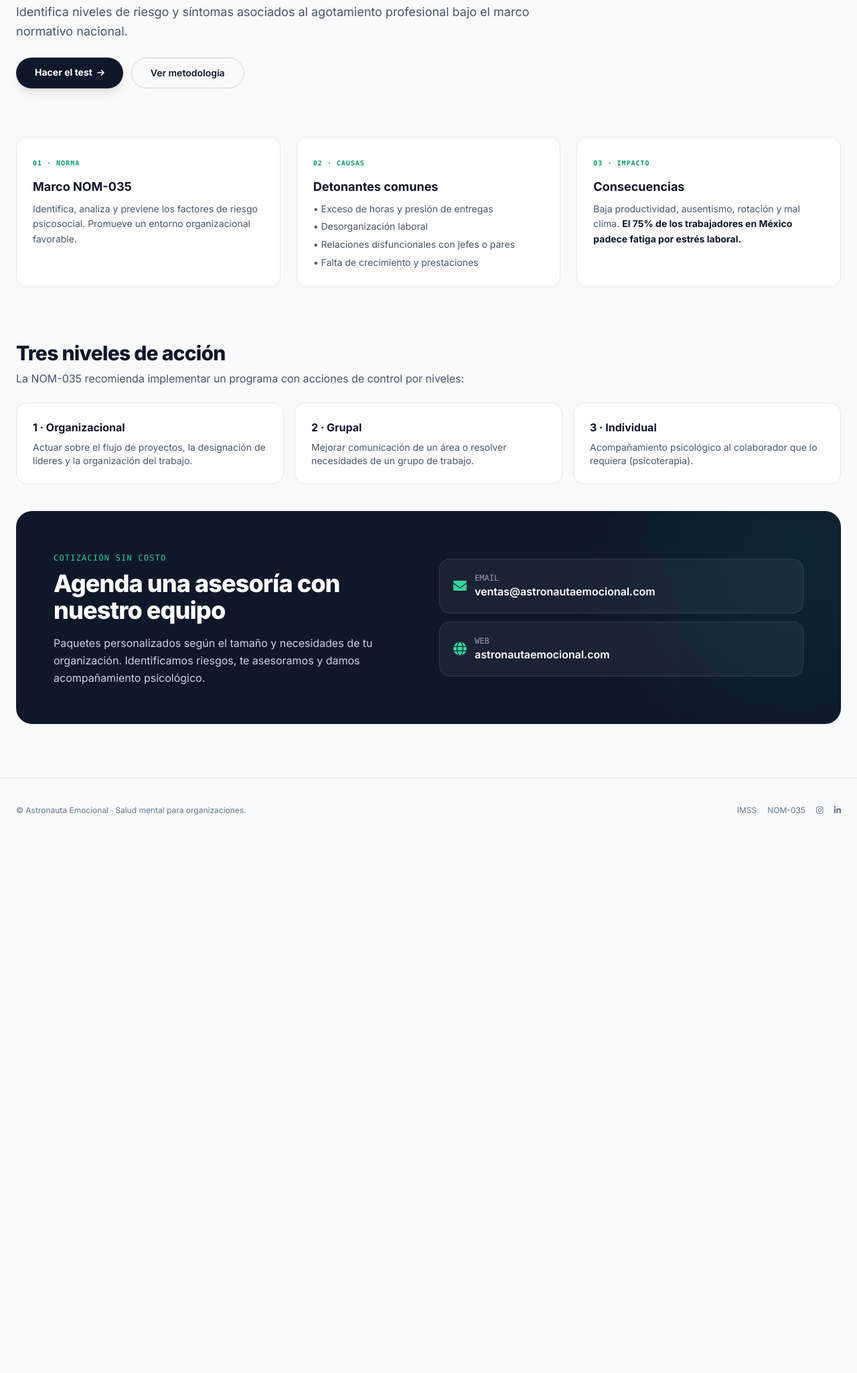
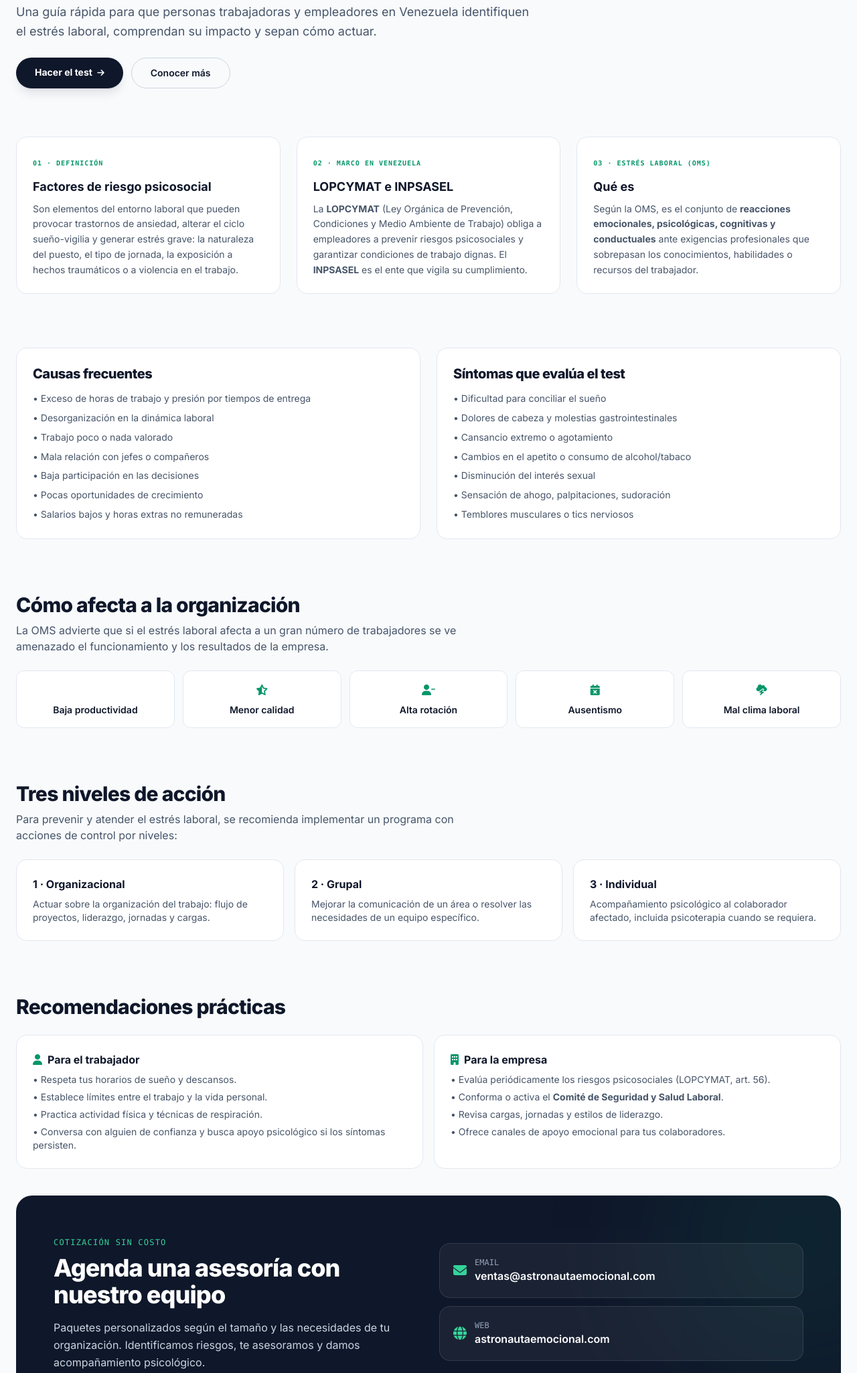
Before and after one commit to Yeflix/testestres, a website: page info.html in a window 1280 px wide. Shown: the part 264-2314 px from the top of the page at 67% size. Before the commit the page ends 1522 px from the top, so only its background shows below. Drawn offline with nearby package versions, Linux system fonts and the light colour scheme; no server answers.

```diff
--- a/assets/js/admin.js
+++ b/assets/js/admin.js
@@ -69,7 +69,7 @@
   empty.classList.toggle("hidden", rows.length > 0);
 
   tb.innerHTML = rows.map((r, i) => {
-    const date = r.createdAt ? r.createdAt.toLocaleString("es-MX", { dateStyle: "short", timeStyle: "short" }) : "—";
+    const date = r.createdAt ? r.createdAt.toLocaleString("es-VE", { dateStyle: "short", timeStyle: "short" }) : "—";
     const typ = r.userId
       ? `<span class="px-2 py-0.5 rounded-full bg-emerald-50 text-emerald-700 text-[11px] font-semibold">Registrado</span>`
       : `<span class="px-2 py-0.5 rounded-full bg-slate-100 text-slate-600 text-[11px] font-semibold">Anónimo</span>`;
@@ -124,7 +124,7 @@
   // Hoja 1: Resumen completo (incluye datos personales + preguntas seleccionadas)
   const summary = ALL.map(r => {
     const row = {
-      Fecha: r.createdAt ? r.createdAt.toLocaleString("es-MX") : "",
+      Fecha: r.createdAt ? r.createdAt.toLocaleString("es-VE") : "",
       Nombre: r.name || "",
       Apellido: r.lastName || "",
       Correo: r.email || "",
@@ -146,7 +146,7 @@
   // Hoja 2: Detalle vertical (una fila por respuesta) - para análisis pivote
   const detailLong = [];
   ALL.forEach(r => {
-    const fecha = r.createdAt ? r.createdAt.toLocaleString("es-MX") : "";
+    const fecha = r.createdAt ? r.createdAt.toLocaleString("es-VE") : "";
     QUESTIONS.forEach((q, idx) => {
       const v = r.answers?.[idx];
       detailLong.push({
--- a/assets/js/dashboard.js
+++ b/assets/js/dashboard.js
@@ -69,7 +69,7 @@
   if (!items.length) { empty.classList.remove("hidden"); table.classList.add("hidden"); return; }
 
   body.innerHTML = items.map((it, i) => {
-    const date = it.createdAt ? it.createdAt.toLocaleString("es-MX", { dateStyle: "medium", timeStyle: "short" }) : "—";
+    const date = it.createdAt ? it.createdAt.toLocaleString("es-VE", { dateStyle: "medium", timeStyle: "short" }) : "—";
     const next = items[i+1];
     const diff = next ? it.score - next.score : null;
     const tr = diff === null ? "—" : diff < 0 ? `<span class="text-emerald-600">↓ ${Math.abs(diff)}</span>` : diff > 0 ? `<span class="text-red-600">↑ ${diff}</span>` : `<span class="text-slate-500">=</span>`;
--- a/assets/js/questions.js
+++ b/assets/js/questions.js
@@ -1,4 +1,4 @@
-// Preguntas y lógica de scoring (NOM-035 / IMSS)
+// Preguntas y lógica de scoring (basado en OMS/OIT — adaptado para Venezuela / LOPCYMAT)
 export const QUESTIONS = [
   "Imposibilidad de conciliar el sueño",
   "Jaquecas y dolores de cabeza",
--- a/info.html
+++ b/info.html
@@ -4,7 +4,7 @@
 <meta charset="UTF-8" />
 <meta name="viewport" content="width=device-width, initial-scale=1.0" />
 <title>Información · Test de Estrés Laboral | Astronauta Emocional</title>
-<meta name="description" content="Qué son los factores de riesgo psicosocial, cómo afecta el estrés laboral y cómo actuar. Guía alineada a NOM-035." />
+<meta name="description" content="Guía sobre factores de riesgo psicosocial y estrés laboral en Venezuela. Marco LOPCYMAT / INPSASEL, síntomas, consecuencias y recomendaciones." />
 <link rel="preconnect" href="https://fonts.googleapis.com">
 <link rel="preconnect" href="https://fonts.gstatic.com" crossorigin>
 <link href="https://fonts.googleapis.com/css2?family=Inter:wght@400;500;600;700;800&family=JetBrains+Mono:wght@400;500;600&display=swap" rel="stylesheet">
@@ -39,48 +39,109 @@
   <!-- Hero -->
   <header class="mx-auto max-w-7xl px-6 pt-12 pb-8">
     <div class="max-w-3xl">
-      <div class="inline-flex items-center gap-2 rounded-full bg-emerald-50 px-3 py-1 text-xs font-semibold text-emerald-700">NOM-035-STPS-2018</div>
-      <h1 class="mt-4 text-4xl md:text-5xl font-extrabold tracking-tight leading-[1.05]">Evaluación de Factores Psicosociales</h1>
-      <p class="mt-4 text-lg text-slate-600 leading-relaxed">Identifica niveles de riesgo y síntomas asociados al agotamiento profesional bajo el marco normativo nacional.</p>
+      <div class="inline-flex items-center gap-2 rounded-full bg-emerald-50 px-3 py-1 text-xs font-semibold text-emerald-700">LOPCYMAT · INPSASEL · Venezuela</div>
+      <h1 class="mt-4 text-4xl md:text-5xl font-extrabold tracking-tight leading-[1.05]">Estrés laboral y factores de riesgo psicosocial</h1>
+      <p class="mt-4 text-lg text-slate-600 leading-relaxed">Una guía rápida para que personas trabajadoras y empleadores en Venezuela identifiquen el estrés laboral, comprendan su impacto y sepan cómo actuar.</p>
       <div class="mt-6 flex flex-wrap gap-3">
         <a href="index.html" class="rounded-full bg-slate-900 px-7 py-3 text-sm font-bold text-white hover:bg-slate-800 shadow-lg shadow-slate-900/10">Hacer el test <i class="fas fa-arrow-right ml-1 text-xs"></i></a>
-        <a href="#metodologia" class="rounded-full border border-slate-300 px-7 py-3 text-sm font-semibold hover:bg-white">Ver metodología</a>
+        <a href="#factores" class="rounded-full border border-slate-300 px-7 py-3 text-sm font-semibold hover:bg-white">Conocer más</a>
       </div>
     </div>
   </header>
 
-  <!-- Contexto -->
-  <section id="metodologia" class="mx-auto max-w-7xl px-6 py-10 grid grid-cols-1 lg:grid-cols-3 gap-6">
+  <!-- ¿Qué son los factores de riesgo psicosocial? -->
+  <section id="factores" class="mx-auto max-w-7xl px-6 py-10 grid grid-cols-1 lg:grid-cols-3 gap-6">
     <div class="rounded-2xl border border-slate-200 bg-white p-6">
-      <span class="font-mono text-[10px] font-bold uppercase tracking-widest text-emerald-600">01 · Norma</span>
-      <h3 class="mt-3 text-lg font-bold">Marco NOM-035</h3>
-      <p class="mt-2 text-sm text-slate-600 leading-relaxed">Identifica, analiza y previene los factores de riesgo psicosocial. Promueve un entorno organizacional favorable.</p>
+      <span class="font-mono text-[10px] font-bold uppercase tracking-widest text-emerald-600">01 · Definición</span>
+      <h3 class="mt-3 text-lg font-bold">Factores de riesgo psicosocial</h3>
+      <p class="mt-2 text-sm text-slate-600 leading-relaxed">Son elementos del entorno laboral que pueden provocar trastornos de ansiedad, alterar el ciclo sueño-vigilia y generar estrés grave: la naturaleza del puesto, el tipo de jornada, la exposición a hechos traumáticos o a violencia en el trabajo.</p>
     </div>
     <div class="rounded-2xl border border-slate-200 bg-white p-6">
-      <span class="font-mono text-[10px] font-bold uppercase tracking-widest text-emerald-600">02 · Causas</span>
-      <h3 class="mt-3 text-lg font-bold">Detonantes comunes</h3>
-      <ul class="mt-2 text-sm text-slate-600 leading-relaxed space-y-1">
-        <li>• Exceso de horas y presión de entregas</li>
-        <li>• Desorganización laboral</li>
-        <li>• Relaciones disfuncionales con jefes o pares</li>
-        <li>• Falta de crecimiento y prestaciones</li>
+      <span class="font-mono text-[10px] font-bold uppercase tracking-widest text-emerald-600">02 · Marco en Venezuela</span>
+      <h3 class="mt-3 text-lg font-bold">LOPCYMAT e INPSASEL</h3>
+      <p class="mt-2 text-sm text-slate-600 leading-relaxed">La <strong>LOPCYMAT</strong> (Ley Orgánica de Prevención, Condiciones y Medio Ambiente de Trabajo) obliga a empleadores a prevenir riesgos psicosociales y garantizar condiciones de trabajo dignas. El <strong>INPSASEL</strong> es el ente que vigila su cumplimiento.</p>
+    </div>
+    <div class="rounded-2xl border border-slate-200 bg-white p-6">
+      <span class="font-mono text-[10px] font-bold uppercase tracking-widest text-emerald-600">03 · Estrés laboral (OMS)</span>
+      <h3 class="mt-3 text-lg font-bold">Qué es</h3>
+      <p class="mt-2 text-sm text-slate-600 leading-relaxed">Según la OMS, es el conjunto de <strong>reacciones emocionales, psicológicas, cognitivas y conductuales</strong> ante exigencias profesionales que sobrepasan los conocimientos, habilidades o recursos del trabajador.</p>
+    </div>
+  </section>
+
+  <!-- Causas y síntomas -->
+  <section class="mx-auto max-w-7xl px-6 py-10 grid grid-cols-1 md:grid-cols-2 gap-6">
+    <div class="rounded-2xl border border-slate-200 bg-white p-6">
+      <h2 class="text-xl font-extrabold tracking-tight">Causas frecuentes</h2>
+      <ul class="mt-3 text-sm text-slate-600 leading-relaxed space-y-1.5">
+        <li>• Exceso de horas de trabajo y presión por tiempos de entrega</li>
+        <li>• Desorganización en la dinámica laboral</li>
+        <li>• Trabajo poco o nada valorado</li>
+        <li>• Mala relación con jefes o compañeros</li>
+        <li>• Baja participación en las decisiones</li>
+        <li>• Pocas oportunidades de crecimiento</li>
+        <li>• Salarios bajos y horas extras no remuneradas</li>
       </ul>
     </div>
     <div class="rounded-2xl border border-slate-200 bg-white p-6">
-      <span class="font-mono text-[10px] font-bold uppercase tracking-widest text-emerald-600">03 · Impacto</span>
-      <h3 class="mt-3 text-lg font-bold">Consecuencias</h3>
-      <p class="mt-2 text-sm text-slate-600 leading-relaxed">Baja productividad, ausentismo, rotación y mal clima. <strong class="text-slate-900">El 75% de los trabajadores en México padece fatiga por estrés laboral.</strong></p>
+      <h2 class="text-xl font-extrabold tracking-tight">Síntomas que evalúa el test</h2>
+      <ul class="mt-3 text-sm text-slate-600 leading-relaxed space-y-1.5">
+        <li>• Dificultad para conciliar el sueño</li>
+        <li>• Dolores de cabeza y molestias gastrointestinales</li>
+        <li>• Cansancio extremo o agotamiento</li>
+        <li>• Cambios en el apetito o consumo de alcohol/tabaco</li>
+        <li>• Disminución del interés sexual</li>
+        <li>• Sensación de ahogo, palpitaciones, sudoración</li>
+        <li>• Temblores musculares o tics nerviosos</li>
+      </ul>
     </div>
   </section>
 
-  <!-- Tips -->
+  <!-- Consecuencias -->
+  <section class="mx-auto max-w-7xl px-6 py-10">
+    <h2 class="text-2xl md:text-3xl font-extrabold tracking-tight">Cómo afecta a la organización</h2>
+    <p class="mt-2 text-slate-600 max-w-2xl">La OMS advierte que si el estrés laboral afecta a un gran número de trabajadores se ve amenazado el funcionamiento y los resultados de la empresa.</p>
+    <div class="mt-6 grid grid-cols-2 md:grid-cols-5 gap-3">
+      <div class="rounded-xl border border-slate-200 bg-white p-4 text-center"><i class="fas fa-chart-line-down text-emerald-600"></i><p class="mt-2 text-sm font-semibold">Baja productividad</p></div>
+      <div class="rounded-xl border border-slate-200 bg-white p-4 text-center"><i class="fas fa-star-half-stroke text-emerald-600"></i><p class="mt-2 text-sm font-semibold">Menor calidad</p></div>
+      <div class="rounded-xl border border-slate-200 bg-white p-4 text-center"><i class="fas fa-user-minus text-emerald-600"></i><p class="mt-2 text-sm font-semibold">Alta rotación</p></div>
+      <div class="rounded-xl border border-slate-200 bg-white p-4 text-center"><i class="fas fa-calendar-xmark text-emerald-600"></i><p class="mt-2 text-sm font-semibold">Ausentismo</p></div>
+      <div class="rounded-xl border border-slate-200 bg-white p-4 text-center"><i class="fas fa-cloud-bolt text-emerald-600"></i><p class="mt-2 text-sm font-semibold">Mal clima laboral</p></div>
+    </div>
+  </section>
+
+  <!-- Tres niveles de acción -->
   <section class="mx-auto max-w-7xl px-6 py-10">
     <h2 class="text-2xl md:text-3xl font-extrabold tracking-tight">Tres niveles de acción</h2>
-    <p class="mt-2 text-slate-600 max-w-2xl">La NOM-035 recomienda implementar un programa con acciones de control por niveles:</p>
+    <p class="mt-2 text-slate-600 max-w-2xl">Para prevenir y atender el estrés laboral, se recomienda implementar un programa con acciones de control por niveles:</p>
     <div class="mt-6 grid grid-cols-1 md:grid-cols-3 gap-4">
-      <div class="rounded-2xl border border-slate-200 bg-white p-6"><h3 class="font-bold">1 · Organizacional</h3><p class="mt-2 text-sm text-slate-600">Actuar sobre el flujo de proyectos, la designación de líderes y la organización del trabajo.</p></div>
-      <div class="rounded-2xl border border-slate-200 bg-white p-6"><h3 class="font-bold">2 · Grupal</h3><p class="mt-2 text-sm text-slate-600">Mejorar comunicación de un área o resolver necesidades de un grupo de trabajo.</p></div>
-      <div class="rounded-2xl border border-slate-200 bg-white p-6"><h3 class="font-bold">3 · Individual</h3><p class="mt-2 text-sm text-slate-600">Acompañamiento psicológico al colaborador que lo requiera (psicoterapia).</p></div>
+      <div class="rounded-2xl border border-slate-200 bg-white p-6"><h3 class="font-bold">1 · Organizacional</h3><p class="mt-2 text-sm text-slate-600">Actuar sobre la organización del trabajo: flujo de proyectos, liderazgo, jornadas y cargas.</p></div>
+      <div class="rounded-2xl border border-slate-200 bg-white p-6"><h3 class="font-bold">2 · Grupal</h3><p class="mt-2 text-sm text-slate-600">Mejorar la comunicación de un área o resolver las necesidades de un equipo específico.</p></div>
+      <div class="rounded-2xl border border-slate-200 bg-white p-6"><h3 class="font-bold">3 · Individual</h3><p class="mt-2 text-sm text-slate-600">Acompañamiento psicológico al colaborador afectado, incluida psicoterapia cuando se requiera.</p></div>
+    </div>
+  </section>
+
+  <!-- Tips rápidos -->
+  <section class="mx-auto max-w-7xl px-6 py-10">
+    <h2 class="text-2xl md:text-3xl font-extrabold tracking-tight">Recomendaciones prácticas</h2>
+    <div class="mt-6 grid grid-cols-1 md:grid-cols-2 gap-4">
+      <div class="rounded-2xl border border-slate-200 bg-white p-6">
+        <h3 class="font-bold"><i class="fas fa-user text-emerald-600 mr-2"></i>Para el trabajador</h3>
+        <ul class="mt-2 text-sm text-slate-600 space-y-1.5">
+          <li>• Respeta tus horarios de sueño y descansos.</li>
+          <li>• Establece límites entre el trabajo y la vida personal.</li>
+          <li>• Practica actividad física y técnicas de respiración.</li>
+          <li>• Conversa con alguien de confianza y busca apoyo psicológico si los síntomas persisten.</li>
+        </ul>
+      </div>
+      <div class="rounded-2xl border border-slate-200 bg-white p-6">
+        <h3 class="font-bold"><i class="fas fa-building text-emerald-600 mr-2"></i>Para la empresa</h3>
+        <ul class="mt-2 text-sm text-slate-600 space-y-1.5">
+          <li>• Evalúa periódicamente los riesgos psicosociales (LOPCYMAT, art. 56).</li>
+          <li>• Conforma o activa el <strong>Comité de Seguridad y Salud Laboral</strong>.</li>
+          <li>• Revisa cargas, jornadas y estilos de liderazgo.</li>
+          <li>• Ofrece canales de apoyo emocional para tus colaboradores.</li>
+        </ul>
+      </div>
     </div>
   </section>
 
@@ -92,7 +153,7 @@
         <div>
           <span class="font-mono text-xs uppercase tracking-widest text-emerald-400">Cotización sin costo</span>
           <h2 class="mt-2 text-3xl md:text-4xl font-extrabold tracking-tight">Agenda una asesoría con nuestro equipo</h2>
-          <p class="mt-4 text-slate-300 leading-relaxed">Paquetes personalizados según el tamaño y necesidades de tu organización. Identificamos riesgos, te asesoramos y damos acompañamiento psicológico.</p>
+          <p class="mt-4 text-slate-300 leading-relaxed">Paquetes personalizados según el tamaño y las necesidades de tu organización. Identificamos riesgos, te asesoramos y damos acompañamiento psicológico.</p>
         </div>
         <div class="space-y-3">
           <a href="mailto:ventas@astronautaemocional.com" class="flex items-center gap-3 rounded-2xl bg-white/5 border border-white/10 p-5 hover:bg-white/10 transition">
@@ -110,10 +171,11 @@
 
   <footer class="border-t border-slate-200 py-10">
     <div class="mx-auto max-w-7xl px-6 flex flex-wrap items-center justify-between gap-4 text-xs text-slate-500">
-      <p>© Astronauta Emocional · Salud mental para organizaciones.</p>
+      <p>© Astronauta Emocional · Salud mental para organizaciones en Venezuela.</p>
       <div class="flex flex-wrap gap-4">
-        <a href="http://www.imss.gob.mx/salud-en-linea/estres-laboral" target="_blank" class="hover:text-slate-900">IMSS</a>
-        <a href="https://www.dof.gob.mx/nota_detalle.php?codigo=5541828&fecha=23/10/2018" target="_blank" class="hover:text-slate-900">NOM-035</a>
+        <a href="http://www.inpsasel.gob.ve/" target="_blank" class="hover:text-slate-900">INPSASEL</a>
+        <a href="https://www.who.int/es/news-room/questions-and-answers/item/ccupational-health-stress-at-the-workplace" target="_blank" class="hover:text-slate-900">OMS</a>
+        <a href="https://www.ilo.org/es" target="_blank" class="hover:text-slate-900">OIT</a>
         <a href="https://instagram.com/astronautaemocional" target="_blank" class="hover:text-slate-900"><i class="fab fa-instagram"></i></a>
         <a href="https://linkedin.com/company/astronautaemocional" target="_blank" class="hover:text-slate-900"><i class="fab fa-linkedin-in"></i></a>
       </div>
@@ -143,27 +205,22 @@
       "Sin estrés":      "No existe síntoma alguno de estrés. ¡Cuida tu bienestar!",
       "Estrés leve":     "Fase de alarma con algunos síntomas. Identifica los factores causales para actuar de forma preventiva.",
       "Estrés moderado": "Más signos de estrés laboral. Haz conciencia y actúa antes de que se agote tu resistencia.",
-      "Estrés grave":    "Fase de agotamiento de recursos fisiológicos. Desgaste físico y mental con consecuencias serias.",
-      "Estrés muy grave":"Busca ayuda médica. Implementa cambios de raíz y considera acompañamiento profesional.",
+      "Estrés grave":    "Fase de agotamiento de recursos fisiológicos: desgaste físico y mental con consecuencias serias.",
+      "Estrés muy grave":"Es primordial buscar ayuda médica e implementar cambios de raíz en tu entorno laboral.",
     };
 
     const banner = document.getElementById("resultBanner");
-    const card = document.getElementById("resultCard");
+    const card   = document.getElementById("resultCard");
     const c = colors[level] || colors["Estrés leve"];
     card.classList.add(c.bg, c.border);
     document.getElementById("rLevel").textContent = level;
     document.getElementById("rLevel").classList.add(c.text);
     document.getElementById("rDesc").textContent = descs[level] || "";
-    document.getElementById("rScore").textContent = score;
-    document.getElementById("rEmail").textContent = email ? `· ${email}` : "";
-
-    if (from === "user") {
-      document.getElementById("ctaSignup").outerHTML =
-        `<a href="dashboard.html" class="rounded-full bg-slate-900 text-white px-6 py-3 text-sm font-bold text-center hover:bg-slate-800">Ver mi monitoreo</a>`;
-    } else {
-      document.getElementById("ctaSignup").href = `auth.html?tab=register&email=${encodeURIComponent(email)}`;
-    }
+    document.getElementById("rScore").textContent = isNaN(score) ? "—" : score;
+    if (email) document.getElementById("rEmail").textContent = `· ${email}`;
+    if (from === "user") document.getElementById("ctaSignup").classList.add("hidden");
     banner.classList.remove("hidden");
+    banner.scrollIntoView({ behavior: "smooth", block: "start" });
   }
 </script>
 </body>
```
Also changed, not shown: index.html (+5 -5 lines), 1 other file.
